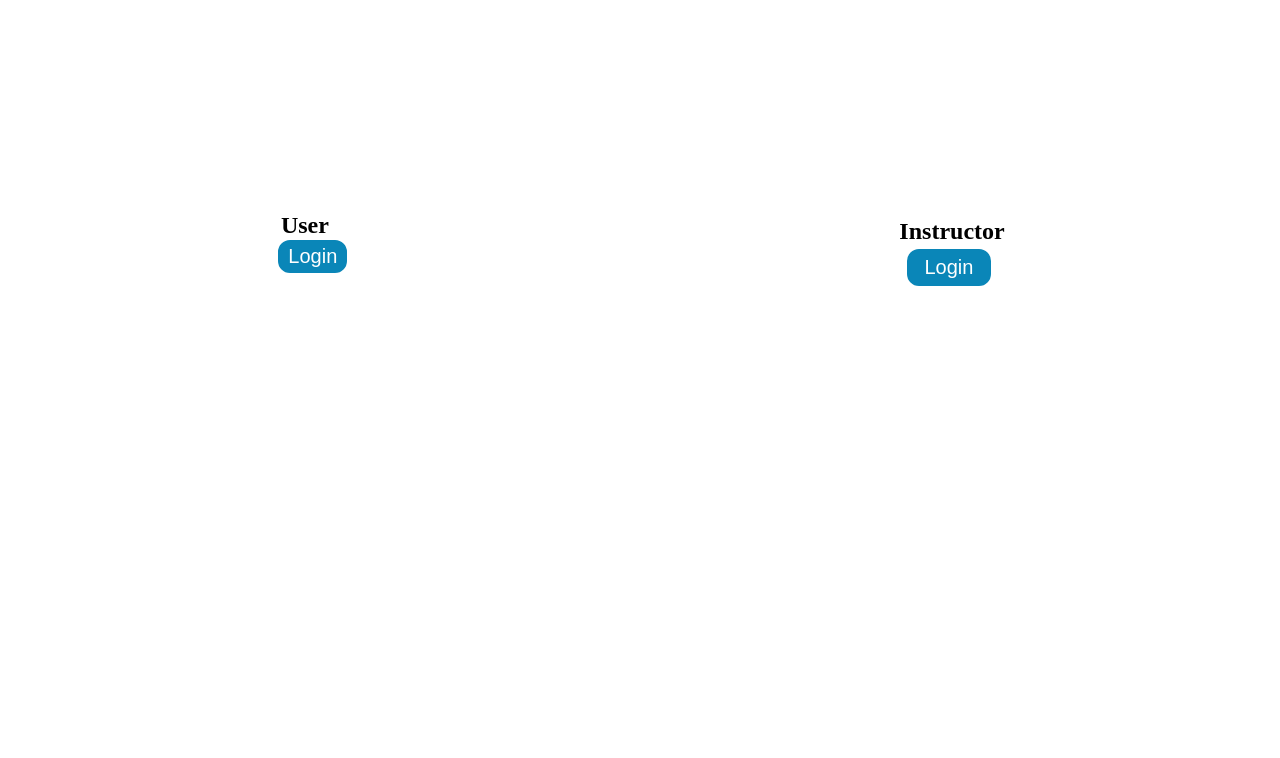
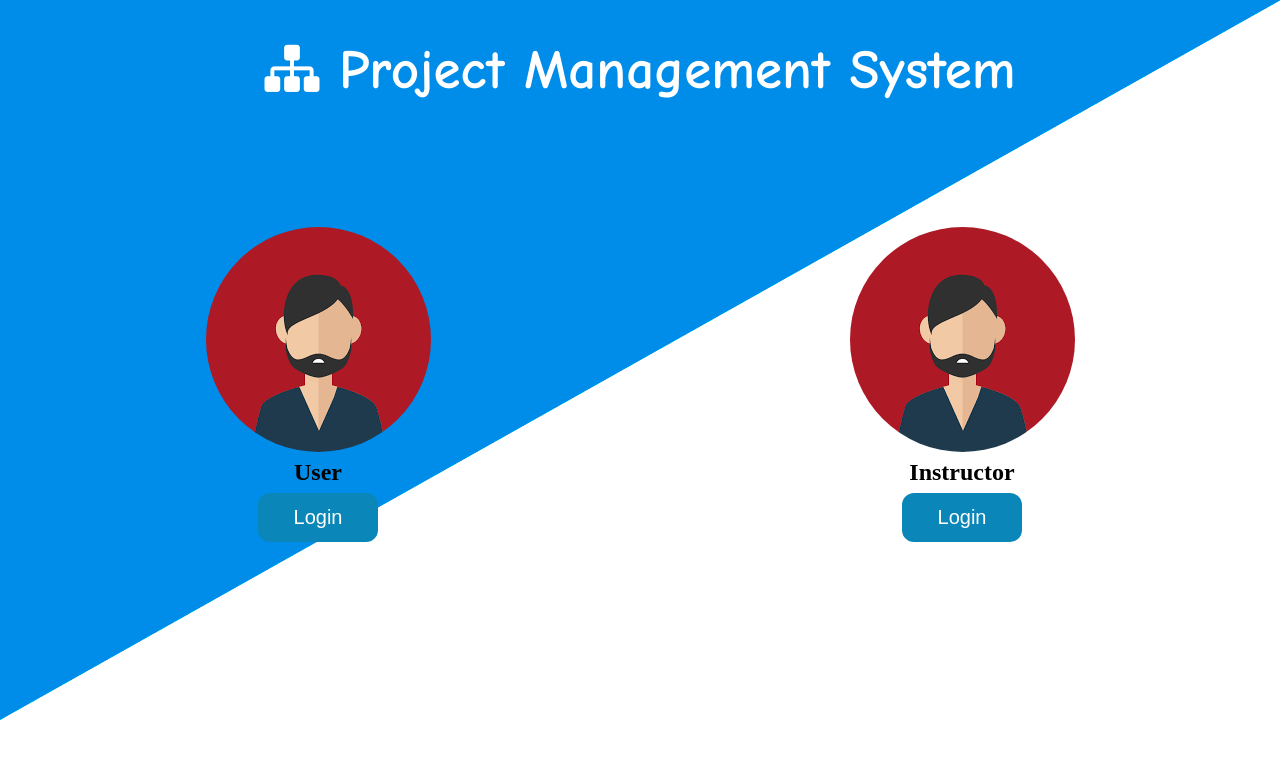
Before and after one commit to FlowerbeanAnsh/FlowerbeanAnsh.github.io, a plain HTML site: page index.html in a window 1280 px wide. Drawn offline with Linux system fonts and the light colour scheme.

Commit message:
Update index.html
changed the images path

```diff
--- a/index.html
+++ b/index.html
@@ -15,7 +15,7 @@
         box-sizing: border-box;
       }
       body{
-        background: url(./images/back.png);
+        background: url(back.png);
         background-size: cover;
         background-repeat: no-repeat;
       }
@@ -90,13 +90,13 @@
     <center>
     <div class="container">
         <div class="container1">
-            <img src="./images/1.png" alt="">
+            <img src="1.png" alt="">
             <h2 style="padding: 3%;">User</h2>
             <button><a href="./pages/Student_Login.html">Login</a></button>
         </div>
         &nbsp;&nbsp;
         <div class="container1">
-            <img src="./images/1.png" alt="">
+            <img src="1.png" alt="">
             <h2 style="padding: 3%;">Instructor</h2>
             <button><a href="./pages/Instructor_login.html">Login</a></button>
         </div>
```
